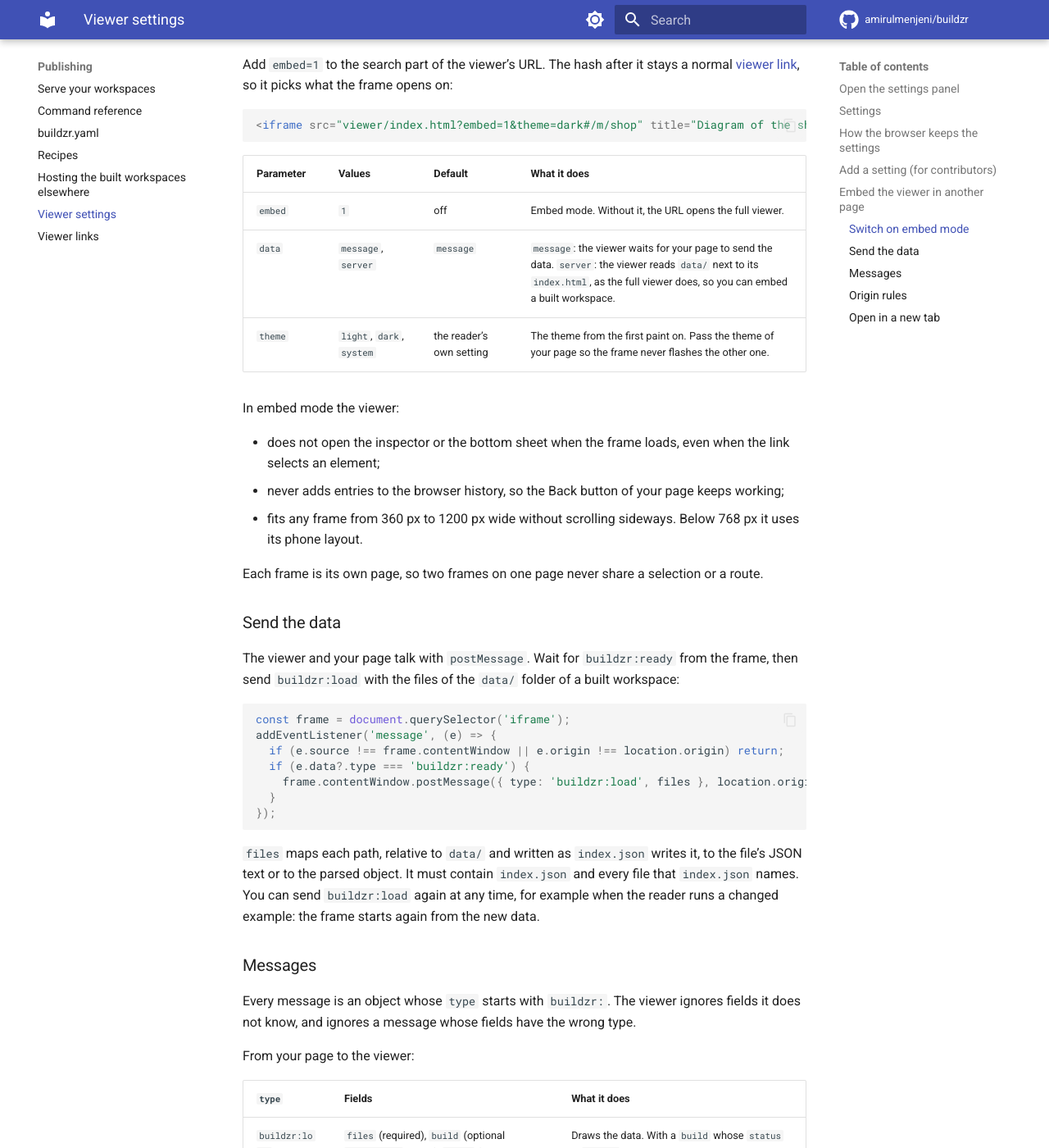
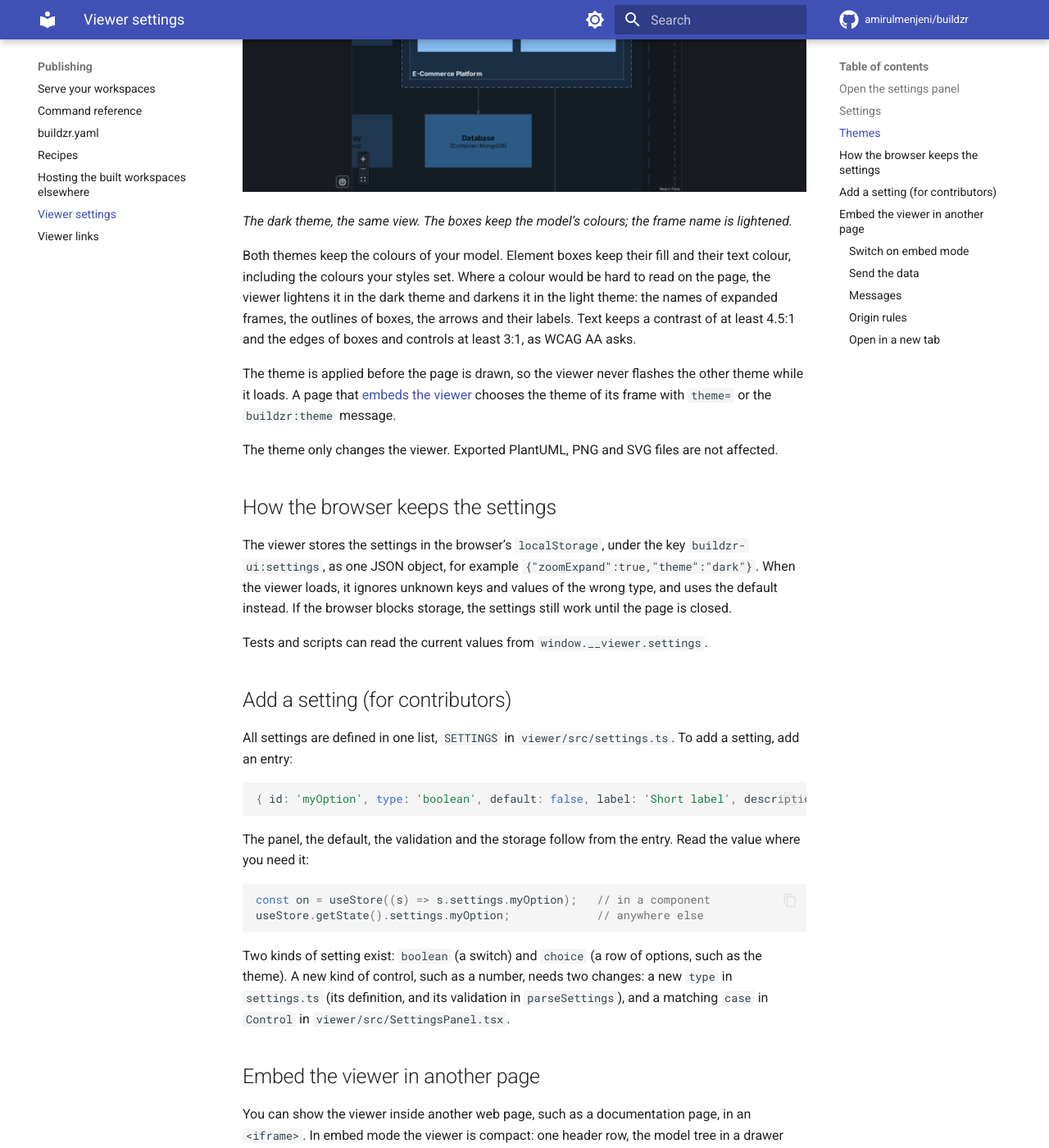
Before and after one commit to amirulmenjeni/buildzr, an MkDocs documentation site: the page built from docs/ui-settings.md, in a window 1280 px wide and 1400 px high, scrolled down 1869 px. Shown: the whole window at 82% size. Built offline with MkDocs 1.6.1 and Material for MkDocs 9.7.7, drawn with Linux system fonts in a browser that asks for light colours; comment, search, counter and statistics services are not loaded; some of the changed text lies outside the part shown.

Commit message:
docs: viewer themes
The viewer settings page documents the Theme setting and how the themes treat
the model's colours, with a light and a dark screenshot of the same view.

````diff
--- a/docs/ui-settings.md
+++ b/docs/ui-settings.md
@@ -1,6 +1,6 @@
 # Viewer settings
 
-The viewer is the web page inside a built workspace that draws your diagrams. Its settings panel holds options that change how the canvas behaves. You can also [embed the viewer](#embed-the-viewer-in-another-page) in another page.
+The viewer is the web page inside a built workspace that draws your diagrams. Its settings panel holds options that change how the canvas behaves and how the viewer looks. You can also [embed the viewer](#embed-the-viewer-in-another-page) in another page.
 
 Each reader's browser keeps that reader's settings. Settings are not part of the workspace, `buildzr.yaml` does not set them, and a [viewer link](viewer-hash-routes.md) does not carry them. Two people who open the same link can therefore see it with different settings.
 
@@ -14,11 +14,30 @@
 
 | Setting | Id | Default | What it does |
 |---|---|---|---|
+| Theme | `theme` | System | Light or dark. System follows the light or dark setting of your device, and changes when the device changes. See [Themes](#themes). |
 | Zoom in to expand | `zoomExpand` | off | Zooming in on a collapsed frame (a box that contains other boxes) expands it, the same as clicking it. This adds one history entry, so Back returns. The frame expands when the centre of the canvas is inside it and the zoom is at least 90% of the zoom at which the frame fits the canvas. The viewer starts loading the inner diagram at 60%. Zooming out always collapses, whatever this setting is. |
+
+## Themes
+
+The viewer has a light and a dark theme. Pick one under **Theme** in the settings panel: **System**, **Light** or **Dark**. System is the default and follows your device.
+
+![The viewer in the light theme: the Order Service container expanded inside the E-Commerce System, showing its two components, Order Controller and Order Repository, in the E-Commerce Platform group, with an arrow down to the Database. The model tree is on the left, the inspector on the right.](images/viewer/theme-light.png)
+
+*The light theme: the Order Service expanded inside the E-Commerce System.*
+
+![The same view in the dark theme: dark panels and canvas, the component boxes keep their light blue fill and black text, and the frame name Order Service is drawn in a lighter blue so it stays readable on the dark canvas.](images/viewer/theme-dark.png)
+
+*The dark theme, the same view. The boxes keep the model's colours; the frame name is lightened.*
+
+Both themes keep the colours of your model. Element boxes keep their fill and their text colour, including the colours your styles set. Where a colour would be hard to read on the page, the viewer lightens it in the dark theme and darkens it in the light theme: the names of expanded frames, the outlines of boxes, the arrows and their labels. Text keeps a contrast of at least 4.5:1 and the edges of boxes and controls at least 3:1, as WCAG AA asks.
+
+The theme is applied before the page is drawn, so the viewer never flashes the other theme while it loads. A page that [embeds the viewer](#embed-the-viewer-in-another-page) chooses the theme of its frame with `theme=` or the `buildzr:theme` message.
+
+The theme only changes the viewer. Exported PlantUML, PNG and SVG files are not affected.
 
 ## How the browser keeps the settings
 
-The viewer stores the settings in the browser's `localStorage`, under the key `buildzr-ui:settings`, as one JSON object, for example `{"zoomExpand":true}`. When the viewer loads, it ignores unknown keys and values of the wrong type, and uses the default instead. If the browser blocks storage, the settings still work until the page is closed.
+The viewer stores the settings in the browser's `localStorage`, under the key `buildzr-ui:settings`, as one JSON object, for example `{"zoomExpand":true,"theme":"dark"}`. When the viewer loads, it ignores unknown keys and values of the wrong type, and uses the default instead. If the browser blocks storage, the settings still work until the page is closed.
 
 Tests and scripts can read the current values from `window.__viewer.settings`.
 
@@ -37,7 +56,7 @@
 useStore.getState().settings.myOption;             // anywhere else
 ```
 
-A new kind of control, such as a choice or a number, needs two changes: a new `type` in `settings.ts` (its definition, and its validation in `parseSettings`), and a matching `case` in `Control` in `viewer/src/SettingsPanel.tsx`.
+Two kinds of setting exist: `boolean` (a switch) and `choice` (a row of options, such as the theme). A new kind of control, such as a number, needs two changes: a new `type` in `settings.ts` (its definition, and its validation in `parseSettings`), and a matching `case` in `Control` in `viewer/src/SettingsPanel.tsx`.
 
 ## Embed the viewer in another page
 
````
Also changed, not shown: docs/images/viewer/theme-dark.png (added), docs/images/viewer/theme-light.png (added).
